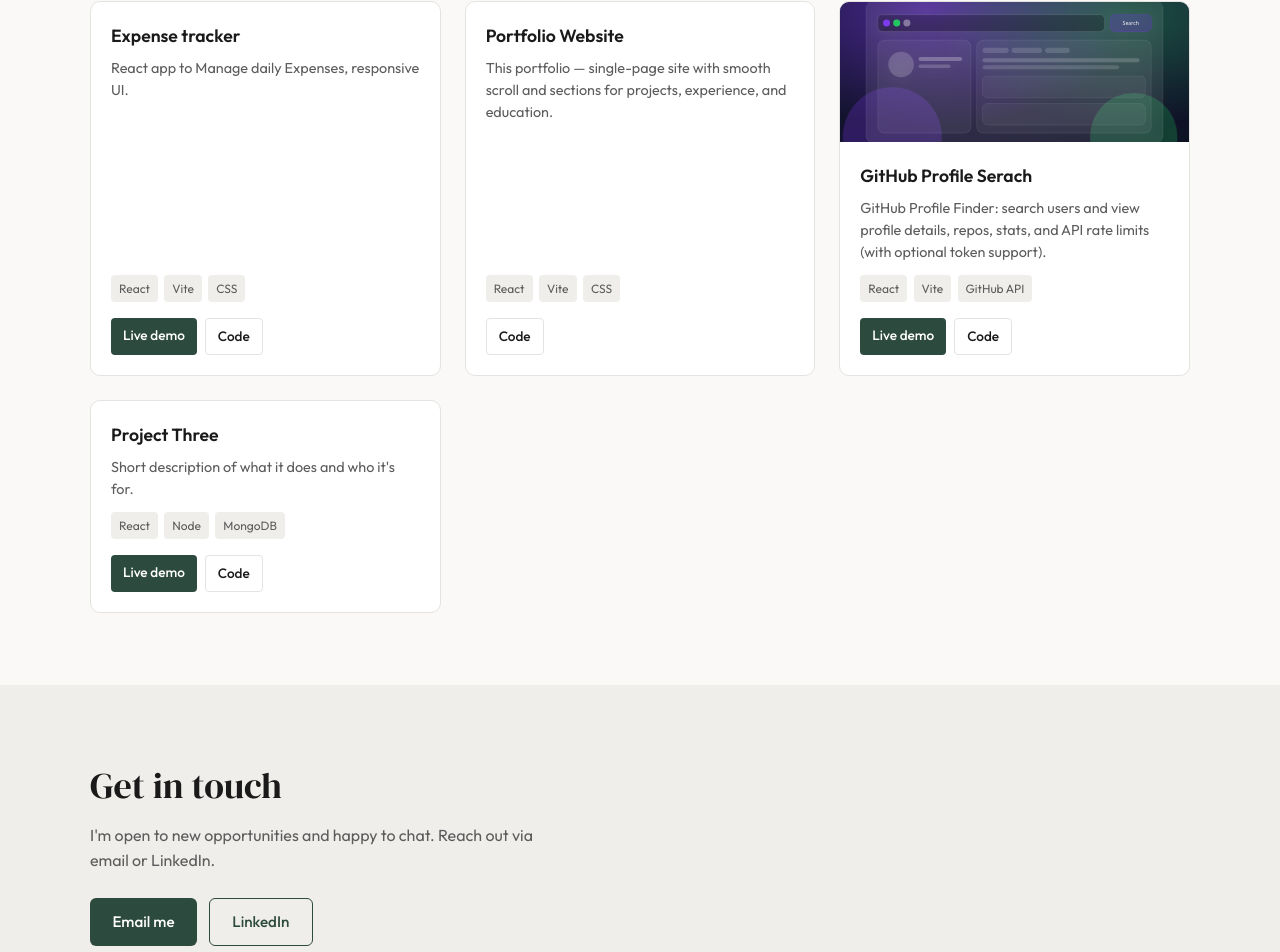
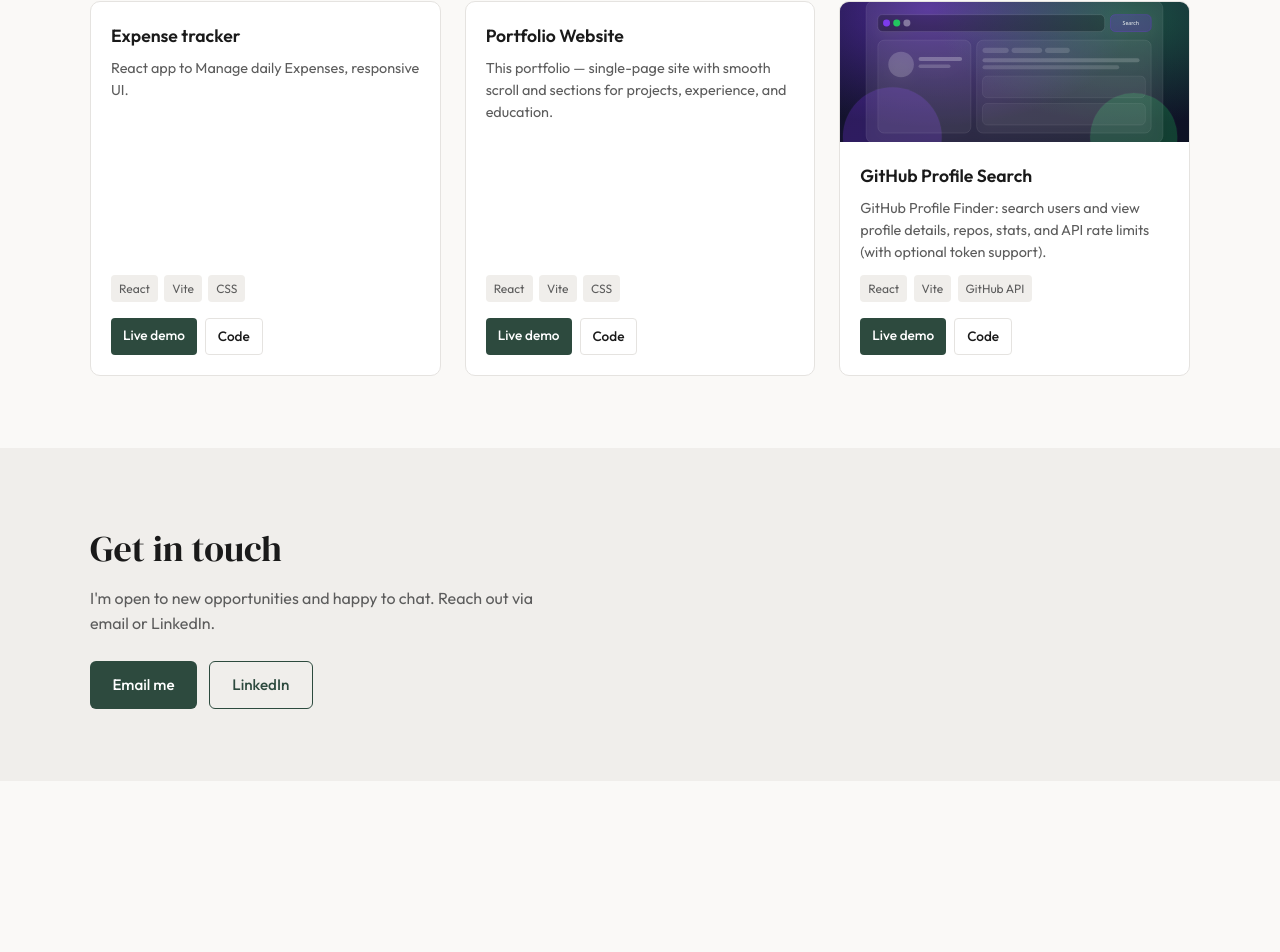
Before and after one commit to SHANMUKH-SRINIVAS/Web-Portfolio, a React (Vite) app: page / in a window 1280 px wide. Shown: the part 2126-3078 px from the top of the page. After the commit the page ends 2907 px from the top, so only its background shows below. Built offline with nearby package versions, Linux system fonts and the light colour scheme.

Commit message:
port folio added

```diff
--- a/src/data.js
+++ b/src/data.js
@@ -61,27 +61,18 @@ export const projects = [
     title: 'Portfolio Website',
     description: 'This portfolio — single-page site with smooth scroll and sections for projects, experience, and education.',
     tech: ['React', 'Vite', 'CSS'],
-    liveUrl: '#',
+    liveUrl: 'https://web-portfolio-git-main-shanmukhs-projects-e5732eeb.vercel.app/',
     repoUrl: 'https://github.com/yourusername/portfolio',
     image: null,
   },
   {
     id: 3,
-    title: 'GitHub Profile Serach',
+    title: 'GitHub Profile Search',
     description:
       'GitHub Profile Finder: search users and view profile details, repos, stats, and API rate limits (with optional token support).',
     tech: ['React', 'Vite', 'GitHub API'],
     liveUrl: 'https://github-dev-profile-search.vercel.app/',
     repoUrl: 'https://github.com/SHANMUKH-SRINIVAS/GitHUb-DevProfile_Search',
     image: '/projects/devprofile.svg',
-  },
-  {
-    id: 4,
-    title: 'Project Three',
-    description: "Short description of what it does and who it's for.",
-    tech: ['React', 'Node', 'MongoDB'],
-    liveUrl: 'https://your-project.com',
-    repoUrl: 'https://github.com/yourusername/project-three',
-    image: null,
-  },
+  }
 ]
```
